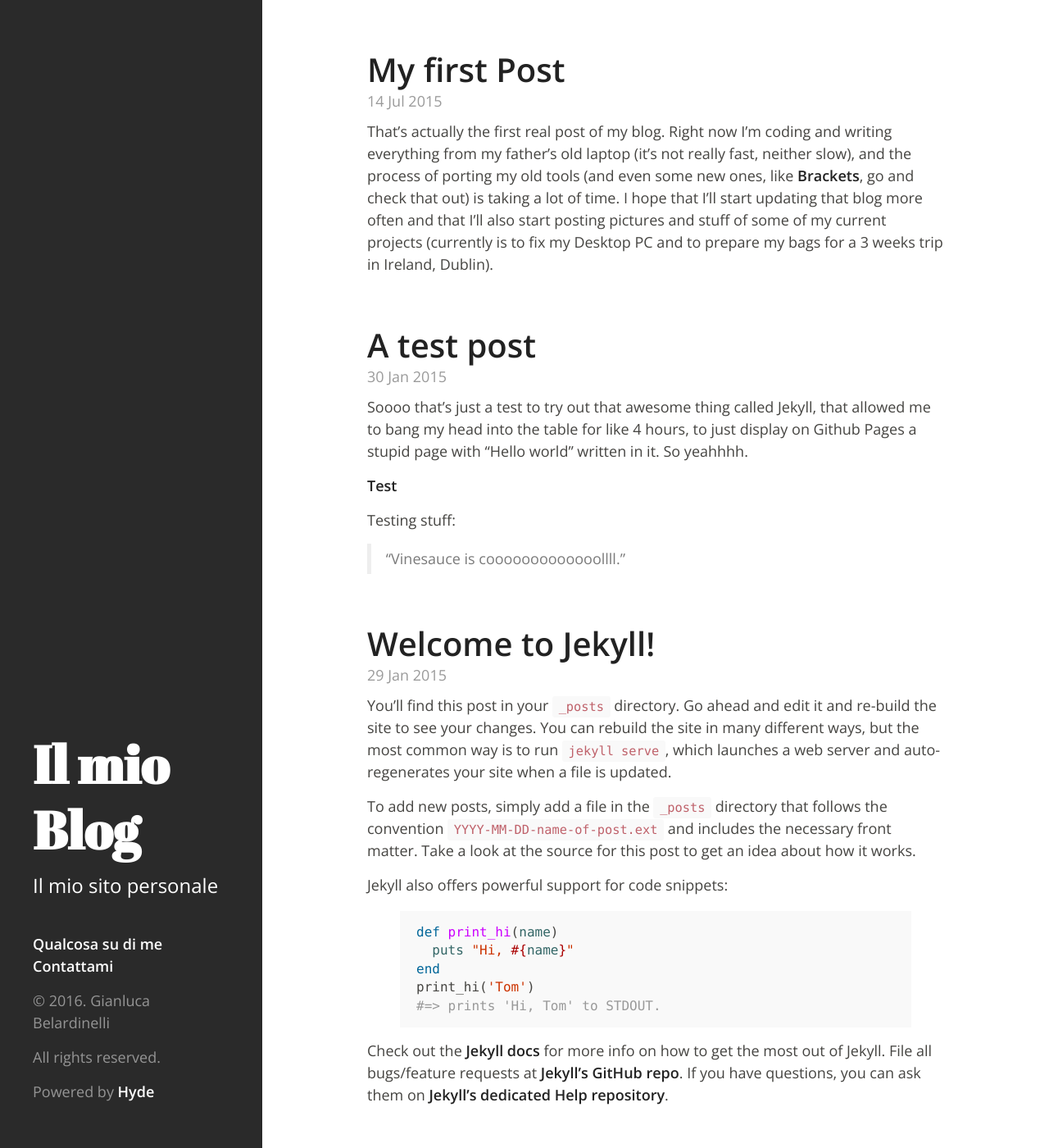
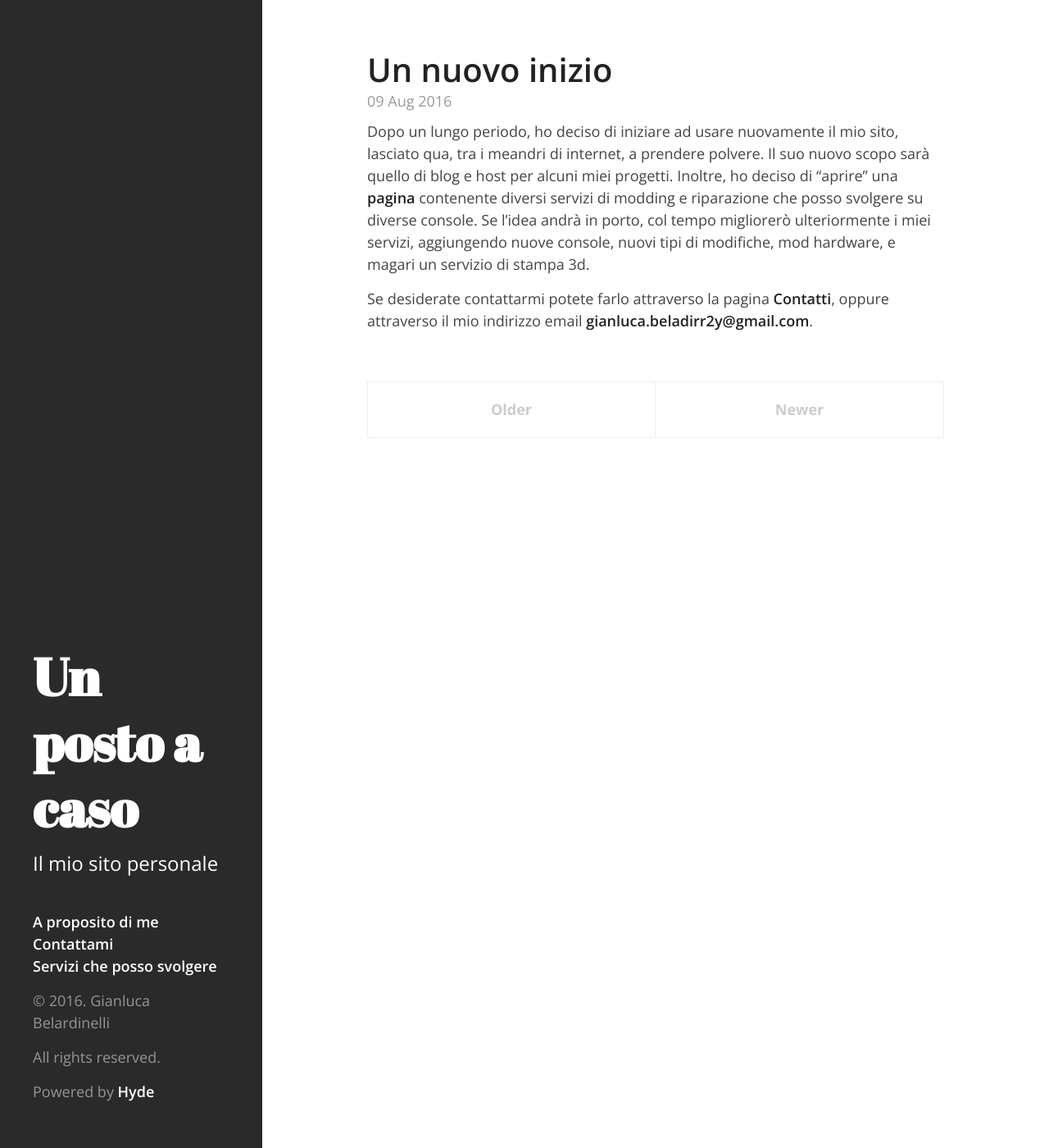
Before and after one commit to CapraTheBest/caprathebest.github.io, a Jekyll site: the page built from index.html, in a window 1280 px wide and 1400 px high. Shown: the whole window at 82% size. Built offline with Jekyll 4.4.1, drawn with Linux system fonts in a browser that asks for light colours; the list of posts is cut into pages by our own code; some of the changed text lies outside the part shown.

Commit message:
Nuova pagina, modifiche e aggiornamenti vari

```diff
--- a/_config.yml
+++ b/_config.yml
@@ -1,5 +1,5 @@
 # Random
-title:        Il mio Blog
+title:        Un posto a caso
 url:          http://caprathebest.github.io
 author:
   name:       'Gianluca Belardinelli'
--- a/_layouts/default.html
+++ b/_layouts/default.html
@@ -16,10 +16,13 @@
               <a target="_blank" href="https://github.com/caprathebest">La mia pagina Github</a>
             </li>-->
             <li>
-              <a href="{{ site.url }}/about/">Qualcosa su di me</a>
+              <a href="{{ site.url }}/about/">A proposito di me</a>
             </li>
             <li>
               <a href="{{ site.url }}/contact/">Contattami</a>
+            </li>
+            <li>
+              <a href="{{ site.url }}/servizi/">Servizi che posso svolgere</a>
             </li>
           </ul>
           <p>&copy; 2016. {{ site.author.name }}</p>
--- a/_posts/2012-02-07-example-content.md
+++ /dev/null
@@ -1,55 +0,0 @@
----
-layout: post
-title: Example content
----
-
-This blog post shows a few different types of content that's supported and styled with Hyde. Basic typography, images, and code are all supported.
-
------
-
-Cum sociis natoque penatibus et magnis <a href="#">dis parturient montes</a>, nascetur ridiculus mus. Aenean eu leo quam. Pellentesque ornare sem lacinia quam venenatis vestibulum. Sed posuere consectetur est at lobortis. Cras mattis consectetur purus sit amet fermentum.
-
-> Curabitur blandit tempus porttitor. **Nullam quis risus eget urna mollis** ornare vel eu leo. Nullam id dolor id nibh ultricies vehicula ut id elit.
-
-Etiam porta *sem malesuada magna* mollis euismod. Cras mattis consectetur purus sit amet fermentum. Aenean lacinia bibendum nulla sed consectetur.
-
-## Heading
-
-Vivamus sagittis lacus vel augue laoreet rutrum faucibus dolor auctor. Duis mollis, est non commodo luctus, nisi erat porttitor ligula, eget lacinia odio sem nec elit. Morbi leo risus, porta ac consectetur ac, vestibulum at eros.
-
-### Sub-heading
-
-Cum sociis natoque penatibus et magnis dis parturient montes, nascetur ridiculus mus.
-
-{% highlight js %}
-// Example can be run directly in your JavaScript console
-
-// Create a function that takes two arguments and returns the sum of those arguments
-var adder = new Function("a", "b", "return a + b");
-
-// Call the function
-adder(2, 6);
-// > 8
-{% endhighlight %}
-
-Aenean lacinia bibendum nulla sed consectetur. Etiam porta sem malesuada magna mollis euismod. Fusce dapibus, tellus ac cursus commodo, tortor mauris condimentum nibh, ut fermentum massa.
-
-### Sub-heading
-
-Cum sociis natoque penatibus et magnis dis parturient montes, nascetur ridiculus mus. Aenean lacinia bibendum nulla sed consectetur. Etiam porta sem malesuada magna mollis euismod. Fusce dapibus, tellus ac cursus commodo, tortor mauris condimentum nibh, ut fermentum massa justo sit amet risus.
-
-* Praesent commodo cursus magna, vel scelerisque nisl consectetur et.
-* Donec id elit non mi porta gravida at eget metus.
-* Nulla vitae elit libero, a pharetra augue.
-
-Donec ullamcorper nulla non metus auctor fringilla. Nulla vitae elit libero, a pharetra augue.
-
-1. Vestibulum id ligula porta felis euismod semper.
-2. Cum sociis natoque penatibus et magnis dis parturient montes, nascetur ridiculus mus.
-3. Maecenas sed diam eget risus varius blandit sit amet non magna.
-
-Cras mattis consectetur purus sit amet fermentum. Sed posuere consectetur est at lobortis.
-
------
-
-Want to see something else added? <a href="https://github.com/mdo/hyde/issues/new">Open an issue.</a>
--- a/_posts/2013-12-28-hello-world.md
+++ /dev/null
@@ -1,28 +0,0 @@
----
-layout: post
-title: Hello, world!
----
-
-Welcome to [Hyde](http://andhyde.com), the perfect companion to [Jekyll](http://jekyllrb.com), the popular static site generator. Hyde is an elegant, open source, mobile first theme for Jekyll. It includes lightweight styles and placeholder content to get you up and running with a simple blog in no time.
-
-### Features
-
-* Complete Jekyll setup included (layouts, config, 404, RSS feed, posts, and page)
-* [Eight optional color schemes](https://github.com/mdo/hyde#themes), available via `<body>` classes
-* Two orientations for content and sidebar, default (left sidebar) and [reverse](https://github.com/mdo/hyde#reverse-layout) (right sidebar), available via `<body>` classes
-* Mobile first design and development, so it works great on all devices
-* Support for a wide gamut of HTML elements
-* Related posts (time-based, because Jekyll) below each post
-* Syntax highlighting, courtesy Pygments (the Python-based code snippet highlighter)
-
-### Browser support
-
-Hyde is a rather forward-thinking project. In addition to the latest versions of Chrome, Safari (mobile and desktop), and Firefox, it is only compatible with Internet Explorer 9 and above.
-
-### Documentation
-
-Docs for setting up and customizing Hyde can be found in the [project readme on GitHub](https://github.com/mdo/hyde#readme).
-
-### Download
-
-Find out more and [download a copy](https://github.com/mdo/hyde) today from GitHub.
--- a/_posts/2015-01-29-welcome-to-jekyll.markdown
+++ /dev/null
@@ -1,25 +0,0 @@
----
-layout: post
-title:  "Welcome to Jekyll!"
-date:   2015-01-29 16:36:01
-categories: jekyll update
----
-You’ll find this post in your `_posts` directory. Go ahead and edit it and re-build the site to see your changes. You can rebuild the site in many different ways, but the most common way is to run `jekyll serve`, which launches a web server and auto-regenerates your site when a file is updated.
-
-To add new posts, simply add a file in the `_posts` directory that follows the convention `YYYY-MM-DD-name-of-post.ext` and includes the necessary front matter. Take a look at the source for this post to get an idea about how it works.
-
-Jekyll also offers powerful support for code snippets:
-
-{% highlight ruby %}
-def print_hi(name)
-  puts "Hi, #{name}"
-end
-print_hi('Tom')
-#=> prints 'Hi, Tom' to STDOUT.
-{% endhighlight %}
-
-Check out the [Jekyll docs][jekyll] for more info on how to get the most out of Jekyll. File all bugs/feature requests at [Jekyll’s GitHub repo][jekyll-gh]. If you have questions, you can ask them on [Jekyll’s dedicated Help repository][jekyll-help].
-
-[jekyll]:      http://jekyllrb.com
-[jekyll-gh]:   https://github.com/jekyll/jekyll
-[jekyll-help]: https://github.com/jekyll/jekyll-help
--- a/_posts/2015-01-30-test-post.md
+++ /dev/null
@@ -1,12 +0,0 @@
----
-layout: post
-title: A test post
----
-
-Soooo that's just a test to try out that awesome thing called Jekyll, that allowed me to bang my head into the table for like 4 hours, to just display on Github Pages a stupid page with "Hello world" written in it. So yeahhhh.
-
-[Test](https://www.youtube.com/watch?v=dQw4w9WgXcQ)
-
-Testing stuff:
-
-  > Vinesauce is cooooooooooooollll.
--- a/_posts/2015-07-14-my-first-post.md
+++ /dev/null
@@ -1,6 +0,0 @@
----
-layout: post
-title: My first Post
----
-
-That's actually the first real post of my blog. Right now I'm coding and writing everything from my father's old laptop (it's not really fast, neither slow), and the process of porting my old tools (and even some new ones, like [Brackets](http://brackets.io/), go and check that out) is taking a lot of time. I hope that I'll start updating that blog more often and that I'll also start posting pictures and stuff of some of my current projects (currently is to fix my Desktop PC and to prepare my bags for a 3 weeks trip in Ireland, Dublin).
--- /dev/null
+++ b/_posts/2016-08-09-Un-nuovo-inizio.md
@@ -0,0 +1,8 @@
+---
+layout: post
+title: Un nuovo inizio
+---
+
+Dopo un lungo periodo, ho deciso di iniziare ad usare nuovamente il mio sito, lasciato qua, tra i meandri di internet, a prendere polvere. Il suo nuovo scopo sarà quello di blog e host per alcuni miei progetti. Inoltre, ho deciso di "aprire" una [pagina]({{ site.url}}/servizi) contenente diversi servizi di modding e riparazione che posso svolgere su diverse console. Se l'idea andrà in porto, col tempo migliorerò ulteriormente i miei servizi, aggiungendo nuove console, nuovi tipi di modifiche, mod hardware, e magari un servizio di stampa 3d.
+
+Se desiderate contattarmi potete farlo attraverso la pagina [Contatti]({{ site.url }}/contact), oppure attraverso il mio indirizzo email <gianluca.beladirr2y@gmail.com>.
--- a/about.md
+++ b/about.md
@@ -1,24 +1,6 @@
 ---
 layout: page
-title: About
+title: A proposito di me
 ---
 
-<p class="message">
-  Hey there! This page is included in Hyde as an example. Feel free to customize it for your own use upon downloading. Carry on!
-</p>
-
-[Hyde](http://mdo.github.io/hyde) is a [Jekyll](http://jekyllrb.com) theme, designed and built by [@mdo](https://twitter.com/mdo). It's an elegant, open source, and mobile first theme for quickly getting a static site up and running.
-
-## Setup
-
-Some fun facts about the setup of this project include:
-
-* Built for [Jekyll](http://jekyllrb.com)
-* Developed on GitHub and hosted for free on [GitHub Pages](https://pages.github.com)
-* Fonts PT Sans (headings) and PT Serif (body), and are served by [Google Web Fonts](http://www.google.com/webfonts)
-* Coded with [Sublime Text 2](http://sublimetext.org), an amazing code editor
-* Designed and developed while listening to music like [Blood Bros Trilogy](https://soundcloud.com/maddecent/sets/blood-bros-series)
-
-Have questions or suggestions? Feel free to [open an issue on GitHub](https://github.com/mdo/hyde/issues/new) or [ask me on Twitter](https://twitter.com/mdo).
-
-Thanks for reading!
+IN "COSTRUZIONE"
--- a/servizi.md
+++ b/servizi.md
@@ -3,9 +3,9 @@
 title: Servizi
 ---
 
-All'interno di questa pagina sono riportati i diversi servizi che posso svolgere, che vanno dalla riparazione di una console all'assemblaggio di un computer.
+All'interno di questa pagina sono riportati i diversi servizi che posso svolgere, che vanno dalla riparazione di una console all'assemblaggio di un computer. Per avere una panoramica dei lavori svolti da me fino ad oggi, basta controllare la seguente [Pagina]({{ site.url }}/servizi_finiti).
 
-Per richiedere un preventivo, informazioni riguardo una riparazione, una modifica o qualsiasi altra cosa contattatemi presso il form nella pagina [Contatti]({{ site.url }}/contact/), oppure attraverso l'indirizzo email <gianluca.beladirr2y@gmail.com>.
+Per richiedere un preventivo, informazioni riguardo una riparazione, una modifica o qualsiasi altra cosa contattatemi attraverso la pagiba [Contatti]({{ site.url }}/contact), oppure attraverso l'indirizzo email <gianluca.beladirr2y@gmail.com>.
 
 ## 3DS
 
@@ -30,11 +31,13 @@
 * Modifica Wii U
    * Installazione Homebrew Launcher
    * Installazione Homebrew Launcher + Loadiine<sup><a href="#warn4">4</a></sup>
+* Servizi supplementari
+   * Rimozione Filtro Famiglia
 
 ## Psp / PsVita
 
 * Riparazione Schermo Psp / PsVita
-* Riparazione analogico Psp / PsVita
+* Riparazione Analogico Psp / PsVita
 * Riparazione Pulsanti Psp / PsVita
 * Sostituzione lettore UMD Psp
 * Modifica Psp
@@ -53,12 +56,12 @@
 <sup><a id="warn1">1</a></sup> Con brick si descrive una console che avviandosi non svolge nessun tipo d'azione, e rimane accesa con lo schermo nero o blu (nel caso del 3ds), a seconda dell'errore che si presenta. La procedura di recupero consiste nel riscrivere la NAND (ovvero la memoria interna del 3ds, dove sono contenuti tutti i file di sistema) attraverso una mod hardware, che non permetterà il recupero dei dati salvati all'interno della memoria, ma il recuperore della console fisica, la quale, nello stato attuale, è inutilizzabile.
 
 <sup><a id="warn2">2</a></sup> L'Arm9loaderhax è un nuovo tipo di modifica che permette l'esecuzione di un Custom Firmware all'avvio della console. I pro sono tanti, quali la possibilità di poter installare qualsiasi gioco, tempi d'avvio uguali a quelli di una console non modificata, la possibilità di poter andare online senza il rischio di essere bannati e la capacità di avviare lo stesso software di sistema con speciali patch che permettono l'avvio di qualsiasi tipo di applicazione al suo interno, compresi i backup dei giochi. L'unico contro è che durante l'installazione è possibile causare un brick alla console, risolvibile attraverso il processo di unbrick.
-L'installazione della modifica è stata eseguita da me su diverse console, tutte con esito positivo, eppure non posso garantire la riuscita del processo al 100%, a causa della natura del processo d'installazione, molto lungo e rischioso. Con ciò vorrei aggiungere che non mi assumo nessuna responsabilità nel caso il processo fallisca.
+L'installazione della modifica è stata eseguita da me su molte console, tutte con esito positivo, eppure non posso garantire la riuscita del processo al 100%, a causa della natura del processo d'installazione, molto lungo e rischioso. Con ciò vorrei aggiungere che non mi assumo nessuna responsabilità nel caso il processo fallisca.
 
 <sup><a id="warn3">3</a></sup> Il MenuHax è simile all'Arm9Loaderhax, ma varia sotto molti aspetti, quali il processo di boot più lungo (fino a 30 secondi), l'avvio del Custom Firmware non è garantito al 100% (ciò richiede lo spegnimento forzato della console e la riaccensione di essa), l'installazione è possibile solamente sui 3ds con versione di sistema 9.2 o inferiore (è possibile eseguire il downgrade alla console per poter permettere l'installazione) e alla chiusura di certe applicazioni (quali Impostazioni di sistema, Super Smash Bros per 3DS & Monster Hunter 4) sarà necessario riavviare il Custom Firmware.
 
-<sup><a id="warn4">4</a></sup> Loadiine è un programma speciale che permette l'esecuzione di giochi della Wii U direttamente da SD o PC. Il funzionamento e l'installazione sono relativamente semplici, visto che non richiedono nessun tipo di modifica software o hardware. In caso abbiate problemi non esitate a contattarmi tramite la mia mail, presente nella pagina [Contatti]({{ site.url }}/contact/).
+<sup><a id="warn4">4</a></sup> Loadiine è un programma speciale che permette l'esecuzione di giochi della Wii U direttamente da SD o PC. Il funzionamento e l'installazione sono relativamente semplici, visto che non richiedono nessun tipo di modifica software o hardware.
 
 <sup><a id="warn5">5</a></sup> La particolarità di questa modifica si trova nella patch Trinity, che permette alla console di installare in modo permanente il cfw, aggiungendo inoltre alcune migliorie, quali una compatibilità pressoché universale con tutti i modelli di PSP (tranne il modello PSP E1000, o PSP Street), la possibilità di avere un cfw all'ultima versione di sistema disponibile e di poter eseguire l'unibrick in certi casi (quali un flash sbagliato di un firmware, o una modifica errata).
 
-<sup><a id="warn5">6</a></sup> HENkaku si potrebbe definire l'Homebrew Launcher per PsVita, visto che non permette di eseguire copie di backup, ma solamente homebrew appositamente creati per esso, come ad esempio emulatori o utility.
+<sup><a id="warn5">6</a></sup> HENkaku è uno speciale cfw per PsVita che permette di eseguire copie di backup ed homebrew. Può essere avviato tramite il Browser (tramite wifi o rete 3G) o l'applicazione Email (rende il processo di esecuzione offline). Particolarità interessanti di questo Cfw sono lo spoof per la versione software (agli occhi della Sony la console presenta l'ultima versione del firmware, quindi sarà possibile accedere al Playstation Store ed usufruire dei suoi servizi normalmente), blocco per gli aggiornamenti (la console non rischia di essere aggiornata se ci si collega ad internet) e modifica stringa versione (è una modifica estetica che permette di controllare quale versione di Henkaku è presente nella PsVita, e se l'hack è stato eseguito con successo).
```
Also changed, not shown: other parts of servizi.md (+1 -0 lines), _posts/2012-02-06-whats-jekyll.md (deleted, +0 -12 lines), servizi_finiti.md (added, +20 -0 lines).
